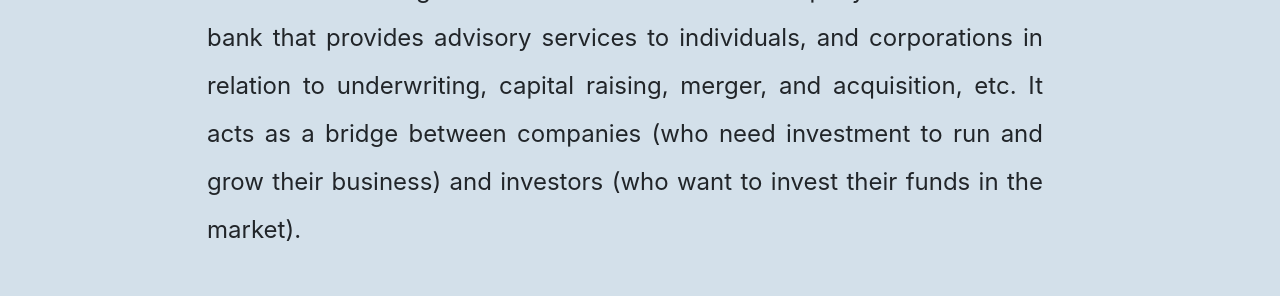
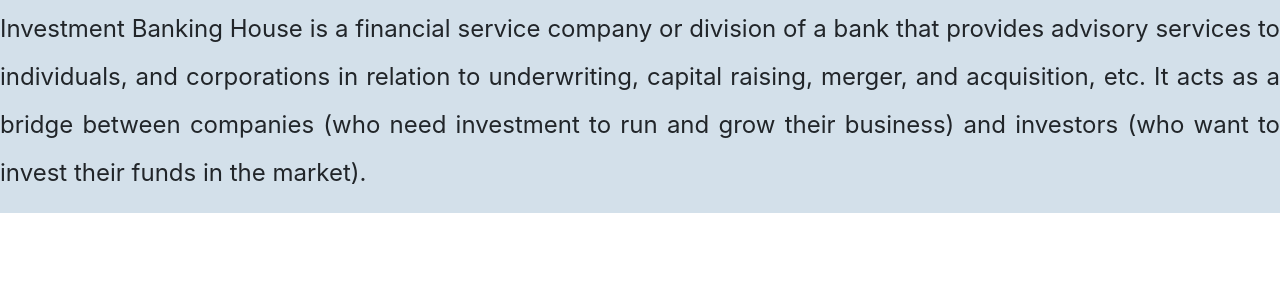
Before and after one commit to SaurabhShashankDhoble/IBH, a website: page home.html in a window 1280 px wide. Shown: the part 359-655 px from the top of the page. Drawn offline with nearby package versions, Linux system fonts and the light colour scheme.

Commit message:
Bug fixed

```diff
--- a/home.html
+++ b/home.html
@@ -69,7 +69,7 @@
       <!-- Title -->
 
 
-      <div class="row intro container-fluid">
+      <div class="row intro">
         <h1 class="big-heading">INVESTMENT BANKING HOUSE&trade;</h1>
         <p class="introP">Investment Banking House is a financial service company or division of a bank that provides advisory services to individuals, and corporations in relation to underwriting, capital raising, merger, and acquisition, etc. It
           acts as a bridge between companies (who need investment to run and grow their business) and investors (who want to invest their funds in the market).
--- a/public/css/styles.css
+++ b/public/css/styles.css
@@ -13,8 +13,8 @@ h1 {
 
 .home {
   background-color: #d3e0ea;
-  padding: 4% 15%;
   width: 100%;
+
 }
 
 .intro {
```
